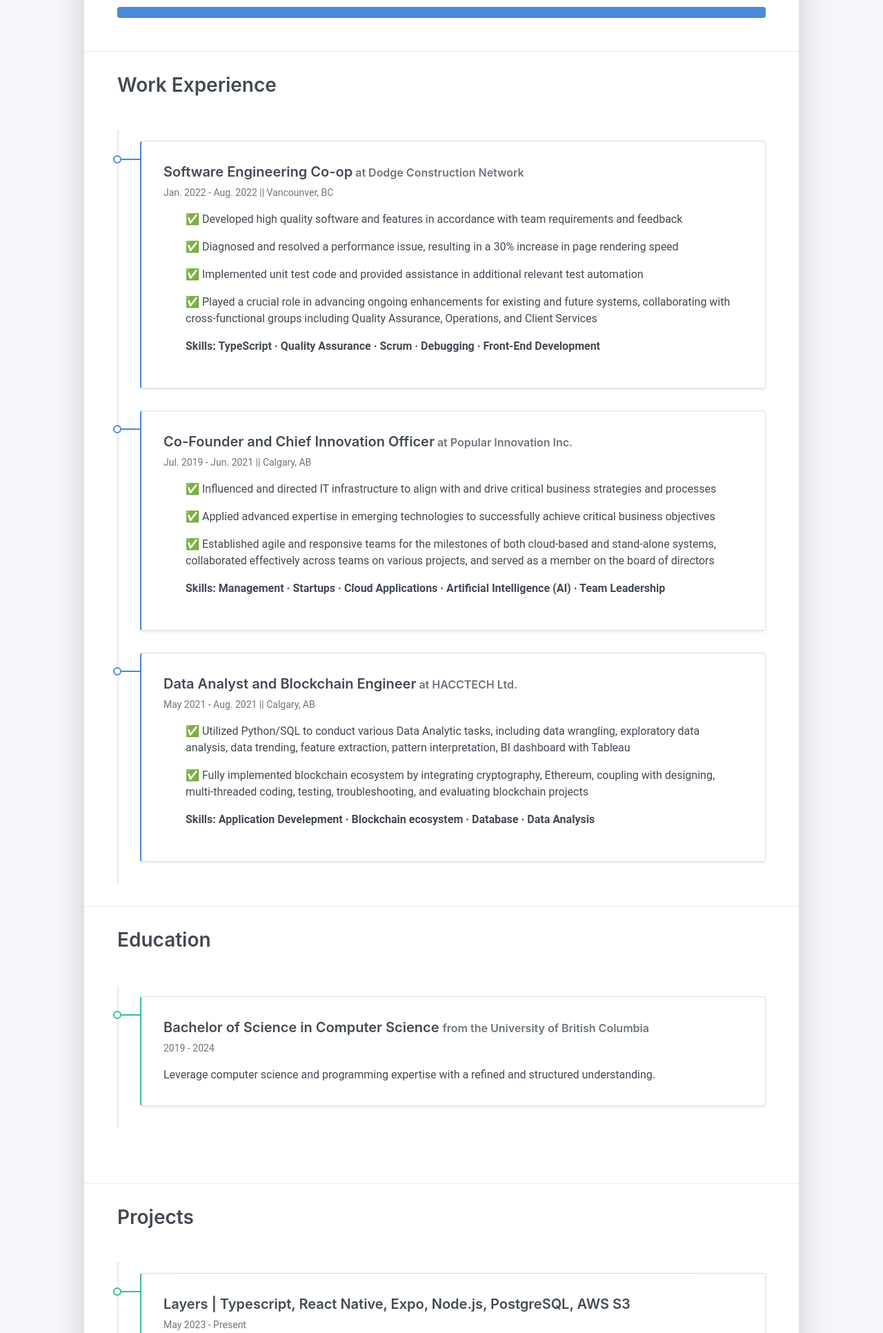
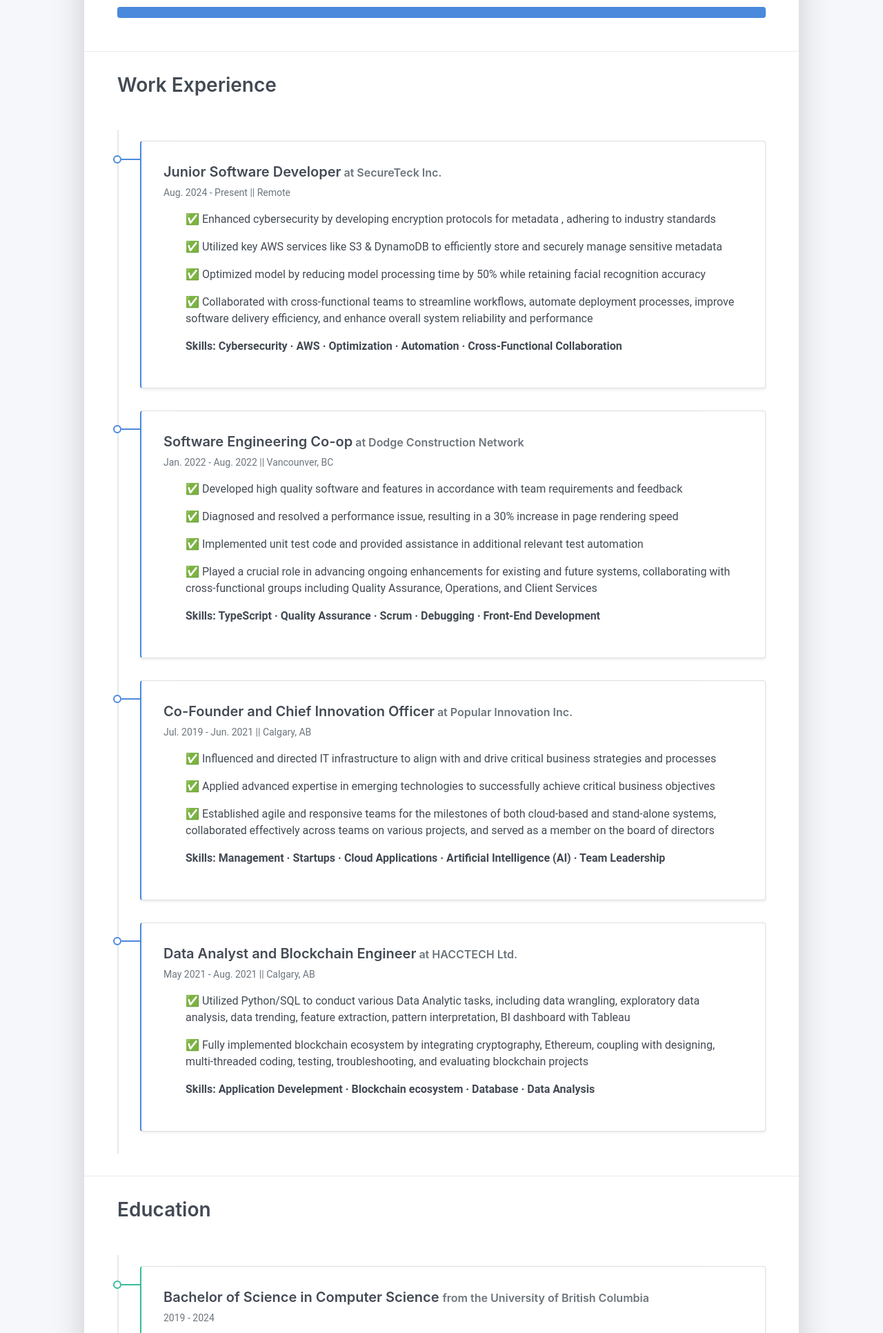
Before and after one commit to edwzou/edwardzou.com, a Django app: page / in a window 1280 px wide. Shown: the part 1059-2991 px from the top of the page at 69% size. Run offline with Django 3.2, Linux system fonts and the light colour scheme; some libraries are stand-ins or nearby versions.

Commit message:
Updated my website

```diff
--- a/cvapp/templates/index.html
+++ b/cvapp/templates/index.html
@@ -99,6 +99,20 @@
             <div class="timeline">
               <div class="timeline-card timeline-card-primary card shadow-sm">
                 <div class="card-body">
+                  <div class="h5 mb-1">Junior Software Developer<span class="text-muted h6"> at SecureTeck Inc.</span></div>
+                  <div class="text-muted text-small mb-2">Aug. 2024 - Present || Remote</div>
+                  <div>
+                    <ul>&#x2705; Enhanced cybersecurity by developing encryption protocols for metadata , adhering to industry standards</ul>
+                    <ul>&#x2705; Utilized key AWS services like S3 & DynamoDB to efficiently store and securely manage sensitive metadata</ul>
+                    <ul>&#x2705; Optimized model by reducing model processing time by 50% while retaining facial recognition accuracy</ul>
+                    <ul>&#x2705; Collaborated with cross-functional teams to streamline workflows, automate deployment processes, improve
+software delivery efficiency, and enhance overall system reliability and performance</ul>
+                    <ul><b>Skills: Cybersecurity · AWS · Optimization · Automation · Cross-Functional Collaboration</b></ul>
+                  </div>
+                </div>
+              </div>
+              <div class="timeline-card timeline-card-primary card shadow-sm">
+                <div class="card-body">
                   <div class="h5 mb-1">Software Engineering Co-op<span class="text-muted h6"> at Dodge Construction Network</span></div>
                   <div class="text-muted text-small mb-2">Jan. 2022 - Aug. 2022 || Vancounver, BC</div>
                   <div>
@@ -160,7 +174,7 @@
               <div class="timeline-card timeline-card-success card shadow-sm">
                 <div class="card-body">
                   <div class="h5 mb-1">Layers | Typescript, React Native, Expo, Node.js, PostgreSQL, AWS S3 </div>
-                  <div class="text-muted text-small mb-2">May 2023 - Present</div>
+                  <div class="text-muted text-small mb-2">May 2023 - May 2024</div>
                   <div>
                     <ul>&#10004; Developed a full stack mobile app revolutionizing personal style and digital wardrobe management where users can effortlessly store, share, organize, and design outfits within the app, enhancing their fashion experience</ul>
                     <ul>&#10004; Designed and implemented an intuitive UI with React Native for the front-end coupled with a high-performance and storage-optimized back-end system utilizing PostgreSQL, AWS S3 and custom API endpoints</ul>
```
Also changed, not shown: README.md, 4 other files.
